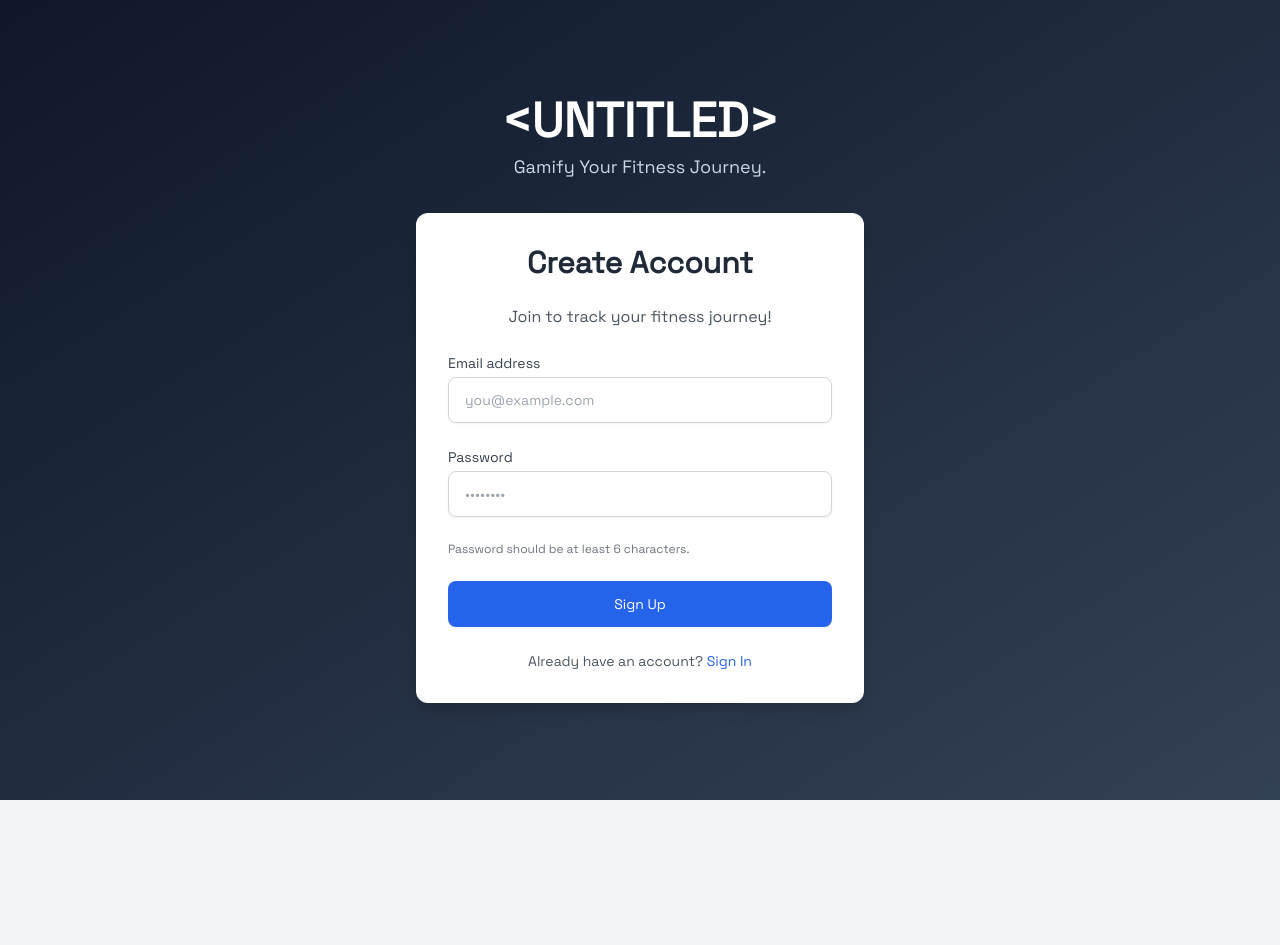
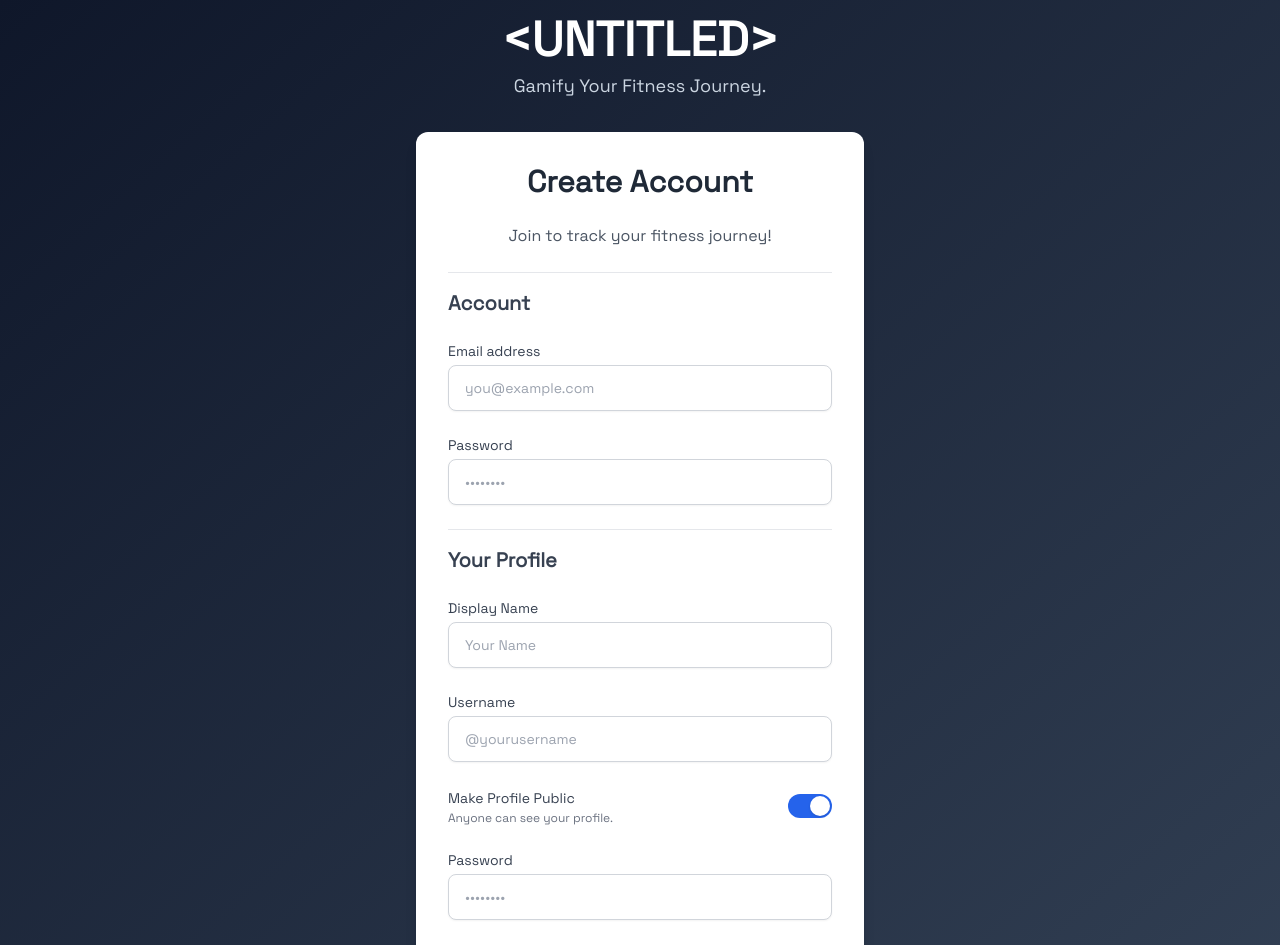
Before and after one commit to olivesarenice/social-fitness, a React (Vite) app: page /login in a window 1280 px wide. Shown: the top 945 px of the page. Before the commit the page ends 800 px from the top, so only its background shows below. Built offline with nearby package versions, Linux system fonts and the light colour scheme; no server answers.

Commit message:
checkpoint - added profile creation at signup

```diff
--- a/src/components/AuthForm.jsx
+++ b/src/components/AuthForm.jsx
@@ -8,6 +8,57 @@ const AuthForm = () => {
     const [isSignUp, setIsSignUp] = useState(true); // Toggle between Sign Up and Sign In
     const [message, setMessage] = useState('');
     const [error, setError] = useState('');
+    const [displayName, setDisplayName] = useState('');
+    const [username, setUsername] = useState('');
+    const [isPublic, setIsPublic] = useState(true); // State for the privacy toggle
+
+    // Username validation state
+    const [isCheckingUsername, setIsCheckingUsername] = useState(false);
+    const [usernameError, setUsernameError] = useState('');
+    const [usernameAvailable, setUsernameAvailable] = useState(true);
+
+    const debounceTimeoutRef = React.useRef(null);
+    const DEBOUNCE_DELAY = 2000;
+
+    const checkUsernameAvailability = React.useCallback(async (currentUsername) => {
+        if (!currentUsername.trim()) {
+            setUsernameError(''); setUsernameAvailable(true); return;
+        }
+        setIsCheckingUsername(true);
+        setUsernameError('');
+
+        const { data: isAvailable, error } = await supabase.rpc('check_username_availability', {
+            username_to_check: currentUsername
+        });
+
+        if (error) {
+            console.error('Error checking username:', error);
+            setUsernameError('Error checking username.');
+            setUsernameAvailable(false);
+        } else {
+            setUsernameAvailable(isAvailable);
+            if (!isAvailable) {
+                setUsernameError('Username is not available!');
+            }
+        }
+        setIsCheckingUsername(false);
+    }, []);
+
+    React.useEffect(() => {
+        if (!username.trim()) {
+            setUsernameError(''); setUsernameAvailable(true);
+            if (debounceTimeoutRef.current) clearTimeout(debounceTimeoutRef.current);
+            return;
+        }
+        if (debounceTimeoutRef.current) clearTimeout(debounceTimeoutRef.current);
+        setIsCheckingUsername(true);
+        setUsernameError('');
+        debounceTimeoutRef.current = setTimeout(() => {
+            checkUsernameAvailability(username);
+        }, DEBOUNCE_DELAY);
+        return () => clearTimeout(debounceTimeoutRef.current);
+    }, [username, checkUsernameAvailability]);
+
 
     const handleAuth = async (event) => {
         event.preventDefault();
@@ -24,6 +75,17 @@ const AuthForm = () => {
         try {
             let response;
             if (isSignUp) {
+                if (!username.trim()) {
+                    setError('Username cannot be empty.');
+                    setLoading(false);
+                    return;
+                }
+                if (!usernameAvailable || isCheckingUsername) {
+                    setError('Username is not available or still being checked.');
+                    setLoading(false);
+                    return;
+                }
+
                 response = await supabase.auth.signUp({ email, password });
                 if (response.error) throw response.error;
 
@@ -34,8 +96,8 @@ const AuthForm = () => {
                     const { error: profileError } = await supabase
                         .from('profiles')
                         .insert([
-                            { id: user.id, username: '', display_name: '', avatar_url: '' },
-                        ])
+                            { id: user.id, username: username.trim(), display_name: displayName.trim(), avatar_url: '', is_public: isPublic },
+                        ]);
 
                     if (profileError) {
                         console.error("Error creating profile:", profileError);
@@ -78,6 +140,7 @@ const AuthForm = () => {
             {error && <p className="text-sm text-center text-red-600 bg-red-100 p-3 rounded-md">{error}</p>}
 
             <form className="space-y-6" onSubmit={handleAuth}>
+                <h3 className="text-xl font-semibold text-gray-700 pt-4 border-t border-gray-200">Account</h3>
                 <div>
                     <label htmlFor="email" className="block text-sm font-medium text-gray-700">
                         Email address
@@ -113,6 +176,100 @@ const AuthForm = () => {
                         disabled={loading}
                     />
                 </div>
+
+                {isSignUp && (
+                    <div className="space-y-6"> {/* New section for additional info */}
+                        <h3 className="text-xl font-semibold text-gray-700 pt-4 border-t border-gray-200">Your Profile</h3>
+                        <div>
+                            <label htmlFor="displayName" className="block text-sm font-medium text-gray-700">
+                                Display Name
+                            </label>
+                            <input
+                                id="displayName"
+                                name="displayName"
+                                type="text"
+                                autoComplete="name"
+                                className="mt-1 block w-full px-4 py-3 border border-gray-300 rounded-lg shadow-sm placeholder-gray-400 focus:outline-none focus:ring-blue-500 focus:border-blue-500 sm:text-sm"
+                                placeholder="Your Name"
+                                value={displayName}
+                                onChange={(e) => setDisplayName(e.target.value)}
+                                disabled={loading}
+                            />
+                        </div>
+                        <div>
+                            <label htmlFor="username" className="block text-sm font-medium text-gray-700">
+                                Username
+                            </label>
+                            <input
+                                id="username"
+                                name="username"
+                                type="text"
+                                autoComplete="username"
+                                required
+                                className={`mt-1 block w-full px-4 py-3 border rounded-lg shadow-sm placeholder-gray-400 focus:outline-none sm:text-sm ${usernameError ? 'border-red-500 focus:ring-red-500 focus:border-red-500' : 'border-gray-300 focus:ring-blue-500 focus:border-blue-500'}`}
+                                placeholder="@yourusername"
+                                value={username}
+                                onChange={(e) => setUsername(e.target.value)}
+                                disabled={loading}
+                            />
+                            {isCheckingUsername && username.trim() !== '' && (
+                                <p className="mt-1 text-xs text-gray-500">Checking availability...</p>
+                            )}
+                            {usernameError && username.trim() !== '' && (
+                                <p className="mt-1 text-xs text-red-500">{usernameError}</p>
+                            )}
+                            {!isCheckingUsername && !usernameError && username.trim() !== '' && usernameAvailable && (
+                                <p className="mt-1 text-xs text-green-500">Username available!</p>
+                            )}
+                        </div>
+
+                        {/* Privacy Setting */}
+                        <div className="flex items-center justify-between">
+                            <div>
+                                <span className="text-sm font-medium text-gray-700">Make Profile Public</span>
+                                <p className="text-xs text-gray-500">
+                                    {isPublic
+                                        ? "Anyone can see your profile."
+                                        : "Your profile will be private."}
+                                </p>
+                            </div>
+                            <button
+                                type="button"
+                                role="switch"
+                                aria-checked={isPublic}
+                                onClick={() => setIsPublic(!isPublic)}
+                                disabled={loading}
+                                className={`${isPublic ? 'bg-blue-600' : 'bg-gray-200'
+                                    } relative inline-flex h-6 w-11 flex-shrink-0 cursor-pointer rounded-full border-2 border-transparent transition-colors duration-200 ease-in-out focus:outline-none focus:ring-2 focus:ring-blue-500 focus:ring-offset-2 disabled:opacity-50`}
+                            >
+                                <span className="sr-only">Use setting</span>
+                                <span
+                                    aria-hidden="true"
+                                    className={`${isPublic ? 'translate-x-5' : 'translate-x-0'
+                                        } pointer-events-none inline-block h-5 w-5 transform rounded-full bg-white shadow ring-0 transition duration-200 ease-in-out`}
+                                />
+                            </button>
+                        </div>
+                    </div>
+                )}
+
+                <div>
+                    <label htmlFor="password" className="block text-sm font-medium text-gray-700">
+                        Password
+                    </label>
+                    <input
+                        id="password"
+                        name="password"
+                        type="password"
+                        autoComplete={isSignUp ? "new-password" : "current-password"}
+                        required
+                        className="mt-1 block w-full px-4 py-3 border border-gray-300 rounded-lg shadow-sm placeholder-gray-400 focus:outline-none focus:ring-blue-500 focus:border-blue-500 sm:text-sm"
+                        placeholder="••••••••"
+                        value={password}
+                        onChange={(e) => setPassword(e.target.value)}
+                        disabled={loading}
+                    />
+                </div>
                 {isSignUp && (
                     <p className="text-xs text-gray-500">Password should be at least 6 characters.</p>
                 )}
@@ -120,7 +277,7 @@ const AuthForm = () => {
                 <div>
                     <button
                         type="submit"
-                        disabled={loading}
+                        disabled={loading || (isSignUp && (!username.trim() || !usernameAvailable || isCheckingUsername))}
                         className="w-full flex justify-center py-3 px-4 border border-transparent rounded-lg shadow-sm text-sm font-medium text-white bg-blue-600 hover:bg-blue-700 focus:outline-none focus:ring-2 focus:ring-offset-2 focus:ring-blue-500 disabled:opacity-50"
                     >
                         {loading ? (isSignUp ? 'Signing Up...' : 'Signing In...') : (isSignUp ? 'Sign Up' : 'Sign In')}
--- a/src/pages/HomePage.jsx
+++ b/src/pages/HomePage.jsx
@@ -78,7 +78,6 @@ const HomePage = () => {
         <div className="p-4 sm:p-6 bg-gray-50 min-h-screen">
             <div className="bg-white p-6 rounded-xl shadow-lg max-w-2xl mx-auto">
                 <h1 className="text-3xl font-bold text-gray-800 mb-2">Home Feed</h1>
-                <p className="text-gray-600 mb-6">Welcome back, {user?.email || 'User'}!</p>
 
                 <div className="space-y-4">
                     {feedActivities.length > 0 ? (
```
